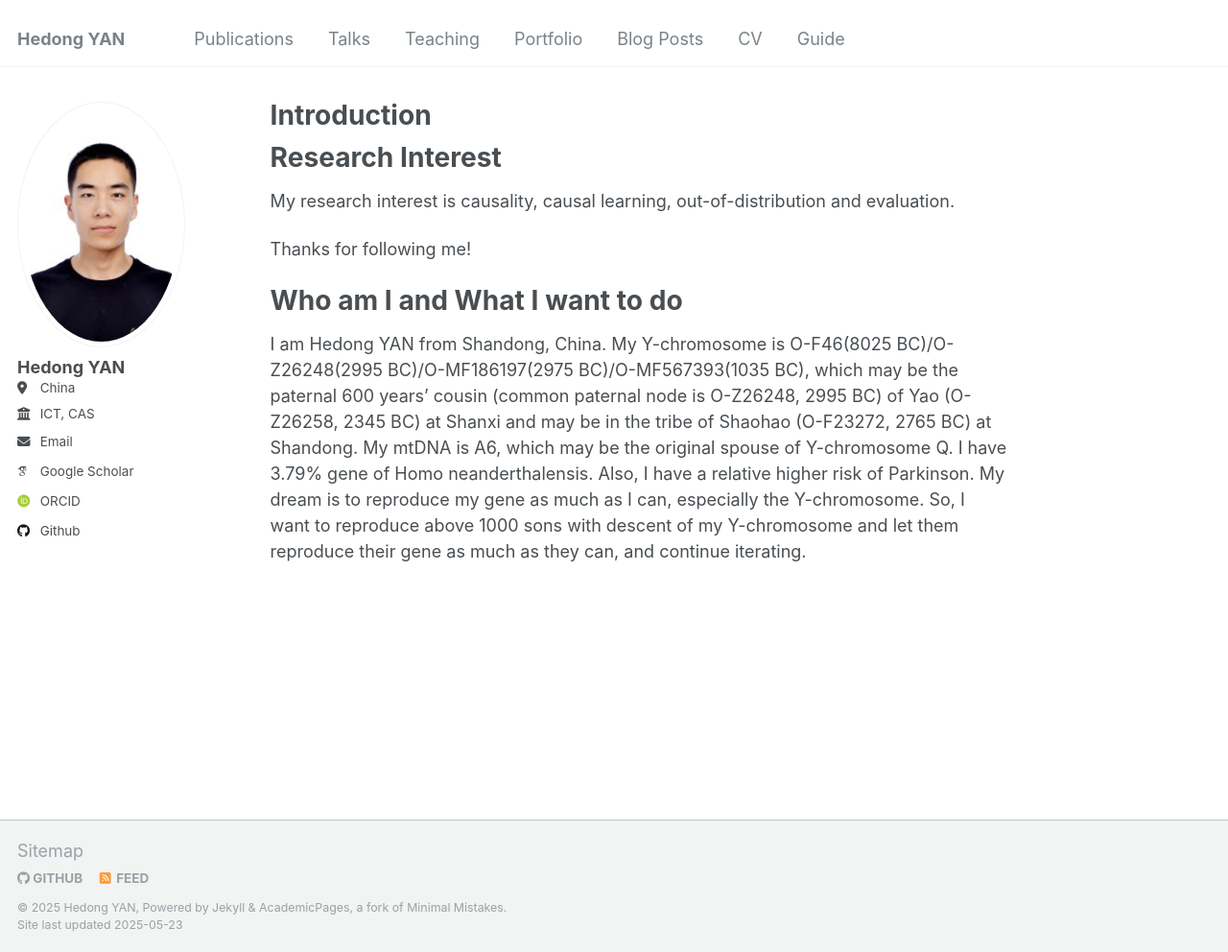
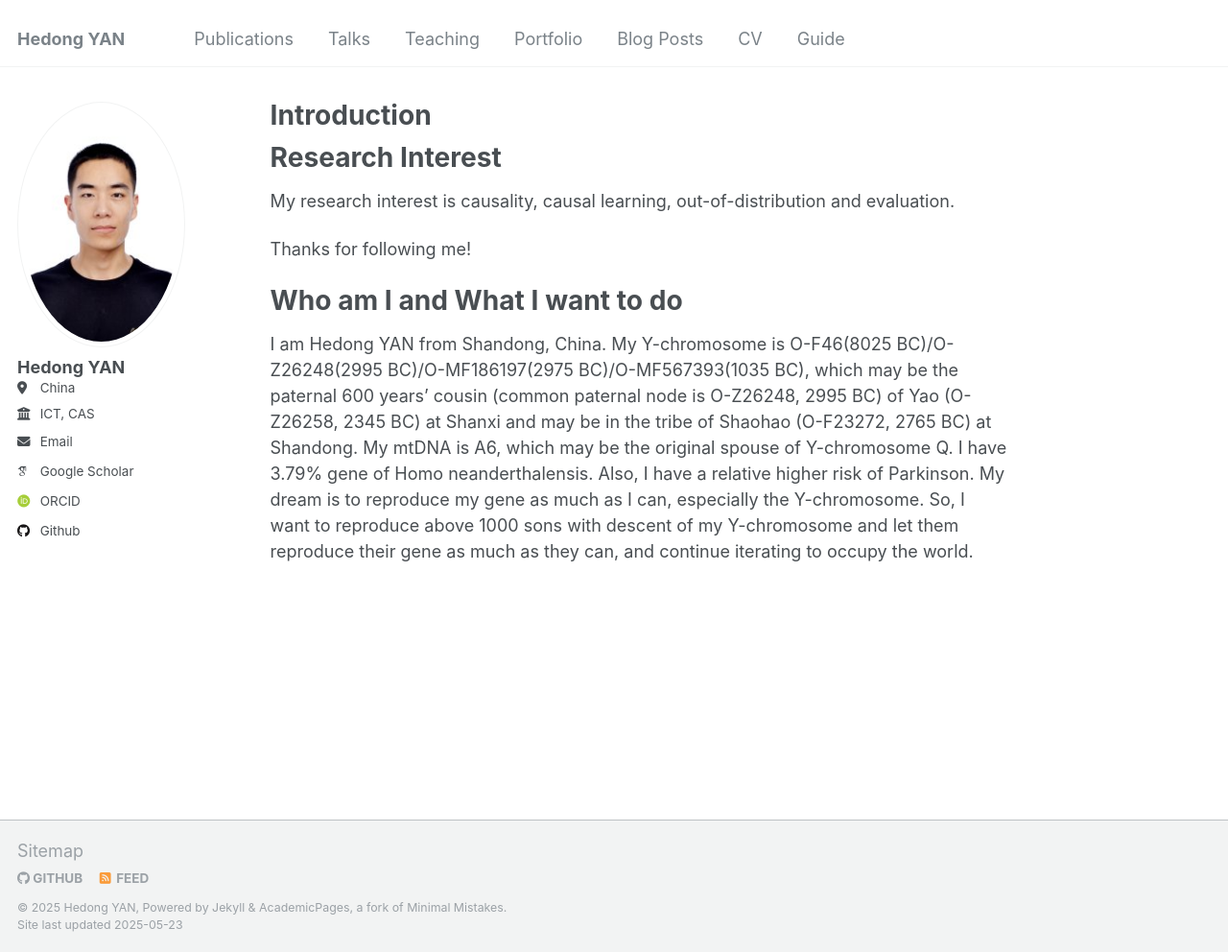
Before and after one commit to hedongyan/hedongyan.github.io, a Jekyll site: the page built from _pages/about.md, in a window 1280 px wide and 992 px high. Shown: the whole window at 96% size. Built offline with Jekyll 4.4.1, drawn with Linux system fonts in a browser that asks for light colours; some web fonts are replaced.

Commit message:
Update about.md

```diff
--- a/_pages/about.md
+++ b/_pages/about.md
@@ -15,4 +15,4 @@
 
 # Who am I and What I want to do
 
-I am Hedong YAN from Shandong, China. My Y-chromosome is O-F46(8025 BC)/O-Z26248(2995 BC)/O-MF186197(2975 BC)/O-MF567393(1035 BC), which may be the paternal 600 years' cousin (common paternal node is O-Z26248, 2995 BC) of Yao (O-Z26258, 2345 BC) at Shanxi and may be in the tribe of Shaohao (O-F23272, 2765 BC) at Shandong. My mtDNA is A6, which may be the original spouse of Y-chromosome Q. I have 3.79% gene of Homo neanderthalensis. Also, I have a relative higher risk of Parkinson. My dream is to reproduce my gene as much as I can, especially the Y-chromosome. So, I want to reproduce above 1000 sons with descent of my Y-chromosome and let them reproduce their gene as much as they can, and continue iterating.
+I am Hedong YAN from Shandong, China. My Y-chromosome is O-F46(8025 BC)/O-Z26248(2995 BC)/O-MF186197(2975 BC)/O-MF567393(1035 BC), which may be the paternal 600 years' cousin (common paternal node is O-Z26248, 2995 BC) of Yao (O-Z26258, 2345 BC) at Shanxi and may be in the tribe of Shaohao (O-F23272, 2765 BC) at Shandong. My mtDNA is A6, which may be the original spouse of Y-chromosome Q. I have 3.79% gene of Homo neanderthalensis. Also, I have a relative higher risk of Parkinson. My dream is to reproduce my gene as much as I can, especially the Y-chromosome. So, I want to reproduce above 1000 sons with descent of my Y-chromosome and let them reproduce their gene as much as they can, and continue iterating to occupy the world.
```
